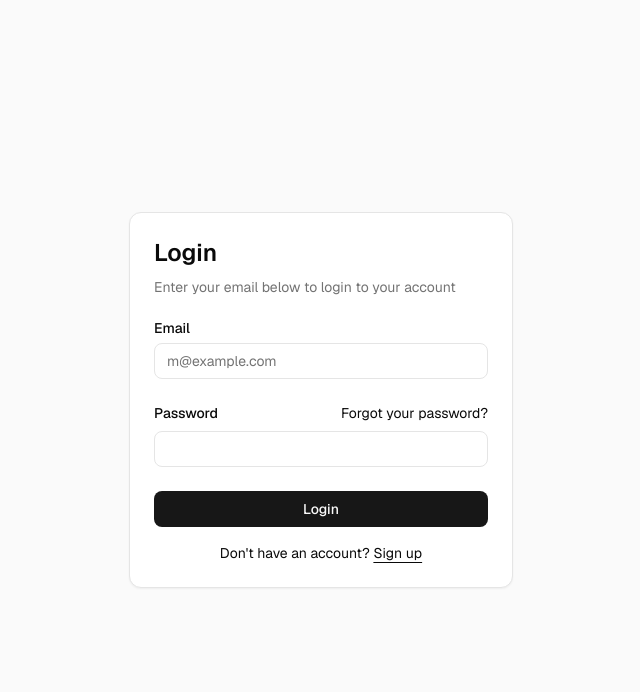
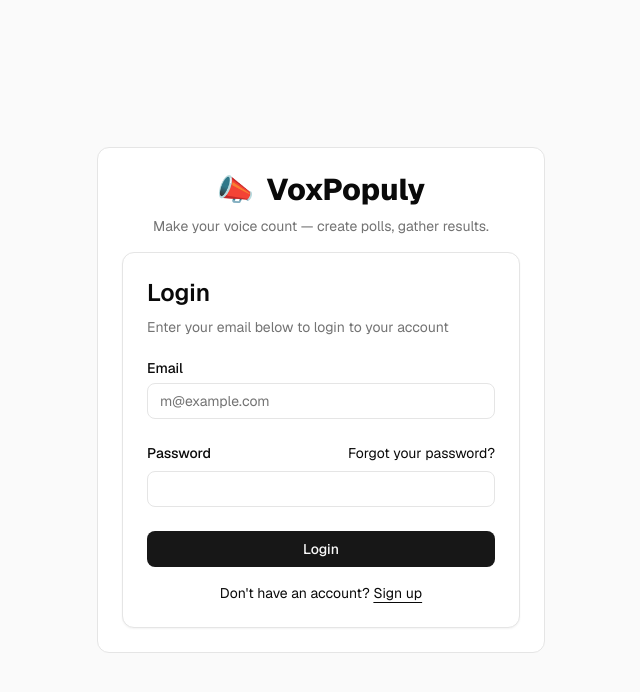
Before and after one commit to Gerarddelae/voxpopuly, a Next.js app: page /auth/login in a window 1280 px wide. Shown: the top 692 px of the page, without its empty margins (319-959 px from the left). Built offline with nearby package versions, Linux system fonts and the light colour scheme; no server answers.

Commit message:
mejorado la interfaz de log in y sing up

```diff
--- a/app/auth/login/page.tsx
+++ b/app/auth/login/page.tsx
@@ -3,8 +3,18 @@ import { LoginForm } from "@/components/login-form";
 export default function Page() {
   return (
     <div className="flex min-h-svh w-full items-center justify-center p-6 md:p-10">
-      <div className="w-full max-w-sm">
-        <LoginForm />
+      <div className="w-full max-w-md">
+        <div className="rounded-xl border bg-card p-6">
+          <div className="text-center mb-4">
+            <div className="flex items-center justify-center gap-3">
+              <span className="text-3xl">📣</span>
+              <h1 className="text-2xl sm:text-3xl font-extrabold">VoxPopuly</h1>
+            </div>
+            <p className="text-sm text-muted-foreground mt-2">Make your voice count — create polls, gather results.</p>
+          </div>
+
+          <LoginForm />
+        </div>
       </div>
     </div>
   );
--- a/app/auth/sign-up/page.tsx
+++ b/app/auth/sign-up/page.tsx
@@ -3,8 +3,18 @@ import { SignUpForm } from "@/components/sign-up-form";
 export default function Page() {
   return (
     <div className="flex min-h-svh w-full items-center justify-center p-6 md:p-10">
-      <div className="w-full max-w-sm">
-        <SignUpForm />
+      <div className="w-full max-w-md">
+        <div className="rounded-xl border bg-card p-6">
+          <div className="text-center mb-4">
+            <div className="flex items-center justify-center gap-3">
+              <span className="text-3xl">📣</span>
+              <h1 className="text-2xl sm:text-3xl font-extrabold">VoxPopuly</h1>
+            </div>
+            <p className="text-sm text-muted-foreground mt-2">Create an account to start building polls and collect responses.</p>
+          </div>
+
+          <SignUpForm />
+        </div>
       </div>
     </div>
   );
```
